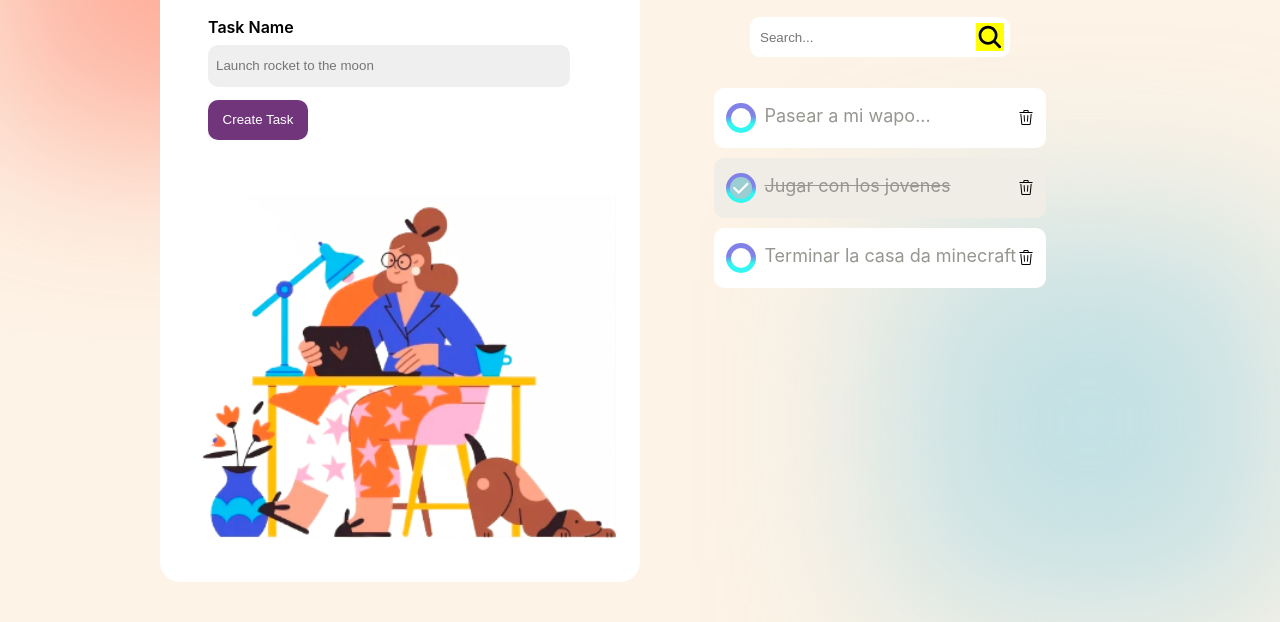
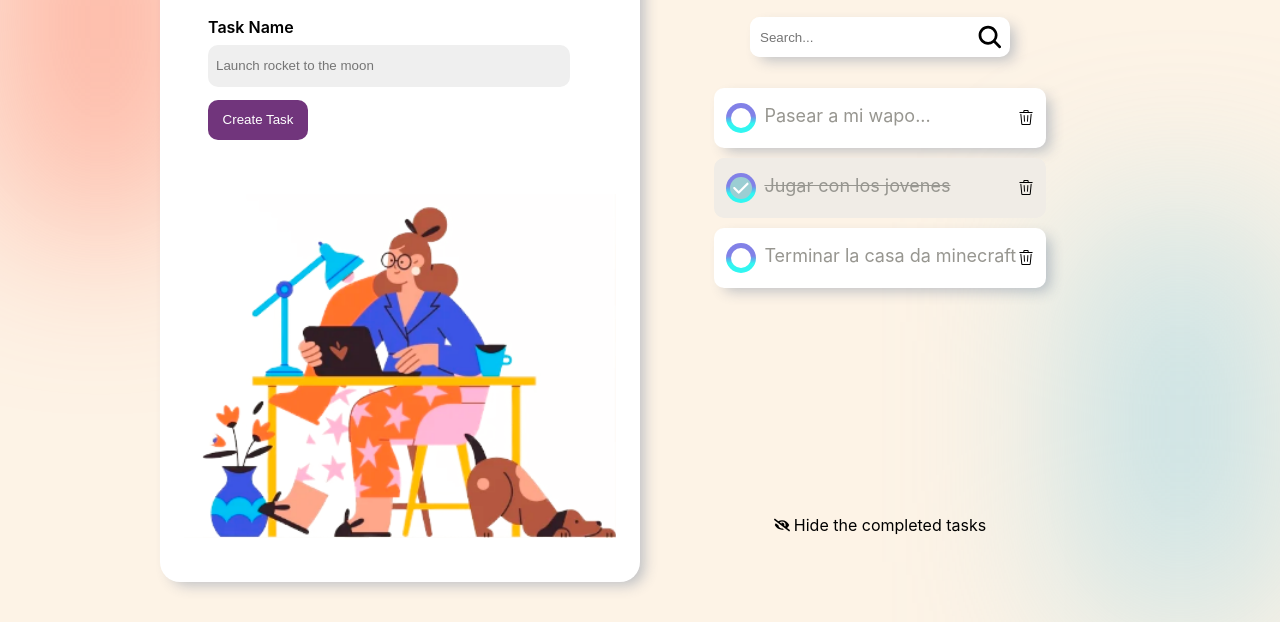
Before and after one commit to erickloolpez/ReactTasks, a React app: page / in a window 1280 px wide. Shown: the part 178-800 px from the top of the page. Built offline with nearby package versions, Linux system fonts and the light colour scheme.

```diff
--- a/src/App/App.js
+++ b/src/App/App.js
@@ -8,8 +8,8 @@
     <TodoProvider>
       <LeftSide />
       <RightSide />
-      <div className='borderLeft' style={{ position: 'absolute', width: 400, height: 400, top: -80, left: -10 }}></div>
-      <div className='borderRight' style={{ position: 'absolute', width: 400, height: 400, bottom: 0, right: -10 }}></div>
+      <div className='borderLeft' style={{ position: 'absolute', width: 200, height: 400, top: 0, left: 0 }}></div>
+      <div className='borderRight' style={{ position: 'absolute', width: 200, height: 400, bottom: 0, right: 0 }}></div>
     </TodoProvider>
   );
 }
--- a/src/Components/LeftSide/CreateTask.js
+++ b/src/Components/LeftSide/CreateTask.js
@@ -1,27 +1,36 @@
-import React,{useState} from 'react'
+import React, { useState } from 'react'
 import women from '../../Assets/images/women.png'
 import useTodo from '../../Hooks/useTodo'
+import './style.css'
 
 function CreateTask() {
-  const {addTodo} = useTodo()
+  const { addTodo } = useTodo()
   const [newTask, setNewTask] = useState('')
+  const [error, setError] = useState({state:false,text:'LLena el campo con la tarea :3'})
   return (
-    <div style={{ width: '75%', height: '90%', backgroundColor: 'white', display: 'flex', flexDirection: 'column', alignItems: 'center', borderRadius:20 }}>
-      <div style={{ width: '80%', height: '20%', display: 'flex', alignItems: 'flex-end',}}>
-        <h1 style={{color:'#2C1234',fontSize:40}}>Create new task</h1>
+    <div className={'boxLeft'} style={{ width: '75%', height: '90%', backgroundColor: 'white', display: 'flex', flexDirection: 'column', alignItems: 'center', borderRadius: 20 }}>
+      <div style={{ width: '80%', height: '20%', display: 'flex', alignItems: 'flex-end', }}>
+        <h1 style={{ color: '#2C1234', fontSize: 40 }}>Create new task</h1>
       </div>
-      <form style={{ width: '80%', height: '20%',  display: 'flex', flexDirection: 'column', justifyContent: 'center' }}>
+      <form style={{ width: '80%', height: '20%', display: 'flex', flexDirection: 'column', justifyContent: 'center' }}>
         <div style={{ width: '100%' }}>
           <label style={{ fontSize: 16, fontWeight: 600, }}>Task Name</label>
-          <input style={{ width: '90%', height: 40, margin: 0, paddingInline: 8, outline: 'none', marginTop: 8,background:'#EFEFEF',border:'none',borderRadius:10 }} placeholder={'Launch rocket to the moon'} value={newTask} onChange={(event)=>{
+          <input style={{ width: '90%', height: 40, margin: 0, paddingInline: 8, outline: 'none', marginTop: 8, background: '#EFEFEF', border: 'none', borderRadius: 10 }} placeholder={'Launch rocket to the moon'} value={newTask} onChange={(event) => {
+            setError(false)
             const value = event.target.value
             setNewTask(value)
           }} />
         </div>
-        <button style={{ width: 100, height: 40, marginTop: 13, background:'#71357C', color:'white', border:'none', borderRadius:10 }} onClick={(event)=>{
+        {error.state && <p style={{ fontSize: 12, color: 'red' }}>{error.text}</p>}
+        <button style={{ width: 100, height: 40, marginTop: 13, background: '#71357C', color: 'white', border: 'none', borderRadius: 10, cursor: 'pointer' }} onClick={(event) => {
           event.preventDefault()
-          addTodo(newTask)
-          setNewTask('')
+          if (newTask.length > 0 && newTask !== '') {
+            if (addTodo(newTask)) {
+              setError({state:true, text:'Ya existe una tarea igual :('})
+            }
+          } else {
+            setError({state:true,text:'Llena el campo con la tarea :3'})
+          }
         }}>Create Task</button>
       </form>
       <div style={{ width: '90%', height: '60%', }}>
--- /dev/null
+++ b/src/Components/LeftSide/style.css
@@ -0,0 +1,5 @@
+.boxLeft {
+    -webkit-box-shadow: 7px 6px 14px -3px rgba(46, 74, 117, 0.31);
+    -moz-box-shadow: 7px 6px 14px -3px rgba(46, 74, 117, 0.31);
+    box-shadow: 7px 6px 14px -3px rgba(46, 74, 117, 0.31);
+}
--- a/src/Components/RightSide/YourTasks.js
+++ b/src/Components/RightSide/YourTasks.js
@@ -1,13 +1,38 @@
-import React, { useState } from 'react'
+import React, { useState, useEffect } from 'react'
+
 import { IoSearch } from "react-icons/io5";
 import './style.css'
 import { Task } from './Task';
 import useTodo from '../../Hooks/useTodo'
-import {TaskLoading} from './TaskLoading'
+import { TaskLoading } from './TaskLoading'
+import { FaEyeSlash, FaEye } from "react-icons/fa";
 
 function YourTasks() {
   const [searchValue, setSearchValue] = useState('')
   const { filterTodos, depureTodos, loading, error } = useTodo()
+  const [taskList, setTaskList] = useState([...depureTodos])
+  const [hide, setHide] = useState(false)
+
+  useEffect(() => {
+    const filterTasks = () => {
+      if (hide) {
+        return depureTodos.filter((todo) => !todo.completed);
+      }
+      return depureTodos;
+    };
+    setTaskList(filterTasks());
+  }, [depureTodos, hide]);
+
+  const onlyIncomplete = (hide) => {
+    const allTasks = [...depureTodos]
+    let filter
+    if (hide) {
+      filter = allTasks.filter((task) => (!task.completed))
+    } else {
+      filter = allTasks
+    }
+    setTaskList(filter)
+  }
 
   const completed = depureTodos.filter((todo) => (todo.completed))
   return (
@@ -15,16 +40,16 @@
       <div style={{ width: '80%', height: '30%', display: 'flex', flexDirection: 'column', alignItems: 'center', justifyContent: 'center', }}>
         <h1 className='task-title' style={{ fontSize: 70, margin: 0, }}>Your tasks</h1>
         <h2 style={{ margin: 0 }}>Completed {completed.length} to {depureTodos.length}</h2>
-        <div style={{ width: 260, height: 40, display: 'flex', alignItems: 'center', borderRadius: 10, backgroundColor: 'white', overflow: 'hidden', marginTop: 20 }}>
+        <div className={'task'} style={{ width: 260, height: 40, display: 'flex', alignItems: 'center', borderRadius: 10, backgroundColor: 'white', overflow: 'hidden', marginTop: 20 }}>
           <input style={{ width: '80%', height: '100%', margin: 0, paddingInline: 10, border: 'none', outline: 'none' }} placeholder={'Search...'} value={searchValue} onChange={(event) => {
             const value = event.target.value
             setSearchValue(value)
-            filterTodos(value)
+            setTaskList(filterTodos(value, hide))
           }} />
-          <IoSearch size={28} style={{ backgroundColor: 'yellow', marginRight: 6 }} />
+          <IoSearch size={28} style={{ marginRight: 6 }} />
         </div>
       </div>
-      <div style={{ width: '80%', height: '60%', display: 'flex', flexDirection: 'column', alignItems: 'center', }}>
+      <div className={'yourTasks'} style={{ width: '80%', height: '60%', display: 'flex', flexDirection: 'column', alignItems: 'center', overflowY: 'auto' }}>
         {loading && (
           <>
             <TaskLoading />
@@ -36,16 +61,44 @@
         )}
         {error && <p>Desesperte, hubo un error</p>}
         {(!loading && depureTodos.length === 0) && <p>!Create your first Task!</p>}
-        {(!loading && !error) && depureTodos.map((todo, index) => (
+        {(!loading && !error) && taskList.map((todo, index) => (
           <Task key={index} todo={todo} />
         ))}
-
       </div>
-      <div style={{ width: '90%', height: '10%', }}>
+      <div style={{ width: '80%', height: '10%', display: 'flex', justifyContent: 'center' }}>
+        {taskList.length > 0 && (
+          <div style={{ height: 30, display: 'flex', alignItems: 'center',  cursor: 'pointer' }} onClick={() => {
+            setHide((prevHide) => {
+              const newHide = !prevHide;
+              onlyIncomplete(newHide);
+              return newHide;
+            });
+          }}>
+            {hide ? <SeeCompleted /> : <DontSeeCompleted />}
+          </div>
+        )}
       </div>
 
     </div>
   )
 }
 
+function SeeCompleted() {
+  return (
+    <>
+      <FaEye />
+      <p style={{ margin: 0, marginLeft: 4 }}>See all your tasks</p>
+    </>
+  )
+}
+
+function DontSeeCompleted() {
+  return (
+    <>
+      <FaEyeSlash />
+      <p style={{ margin: 0, marginLeft: 4 }}>Hide the completed tasks</p>
+    </>
+  )
+}
+
 export { YourTasks }
--- a/src/Components/RightSide/style.css
+++ b/src/Components/RightSide/style.css
@@ -26,31 +26,39 @@
     background-color: #F0ECE6;
 }
 
-.task{
-    background-color:white;
+.task {
+    background-color: white;
+    -webkit-box-shadow: 7px 6px 14px -3px rgba(46, 74, 117, 0.31);
+    -moz-box-shadow: 7px 6px 14px -3px rgba(46, 74, 117, 0.31);
+    box-shadow: 7px 6px 14px -3px rgba(46, 74, 117, 0.31);
 }
 
 .task-complete--p {
     text-decoration: line-through;
 }
 
-.trash:hover{
-    color:red;
-    cursor:pointer;
-    scale:1.2;
+.trash:hover {
+    color: red;
+    cursor: pointer;
+    scale: 1.2;
     transition: size 2s;
 }
 
 .skeleton {
-    opacity : 0.7;
-    animation:skeleton-loading 1s linear infinite alternate;
+    opacity: 0.7;
+    animation: skeleton-loading 1s linear infinite alternate;
 }
 
-@keyframes skeleton-loading{
-    0%{
-        background-color:hsl(200,20%,70%);
+@keyframes skeleton-loading {
+    0% {
+        background-color: hsl(200, 20%, 70%);
     }
-    100%{
-        background-color: hsl(200,20%,95%);
+
+    100% {
+        background-color: hsl(200, 20%, 95%);
     }
 }
+
+.yourTasks::-webkit-scrollbar{
+    display: none;
+}
--- a/src/Context/Todo.js
+++ b/src/Context/Todo.js
@@ -4,14 +4,21 @@
 export const TodoContext = createContext()
 
 export function TodoProvider({ children }) {
-    const [todoList, setTodoList] = useState(ListTodos)
     const [depureTodos, setDepureTodos] = useState([])
     const [loading, setLoading] = useState(true)
     const [error, setError] = useState(false)
 
-    const filterTodos = (text) => {
-        const filter = depureTodos.filter((todo) => (todo.text.toLowerCase().includes(text.toLowerCase())))
-        setDepureTodos(filter)
+    const filterTodos = (text, hide) => {
+        let filterCompleted
+        let filter
+        if (hide) {
+            filterCompleted = depureTodos.filter((task) => (!task.completed))
+            filter = filterCompleted.filter((todo) => (todo.text.toLowerCase().includes(text.toLowerCase())))
+        } else {
+            filter = depureTodos.filter((todo) => (todo.text.toLowerCase().includes(text.toLowerCase())))
+        }
+
+        return filter
     }
 
     const checkTodo = (text) => {
@@ -32,8 +39,16 @@
             completed: false
         }
 
-        depureTodos.push(todo)
-        saveItem([...depureTodos])
+        let exist = depureTodos.find((todo) => (todo.text === text))
+
+        if (exist) {
+            return true
+        } else {
+            depureTodos.push(todo)
+            saveItem([...depureTodos])
+            return false
+        }
+
     }
 
     const saveItem = (newItem) => {
@@ -67,8 +82,6 @@
 
 
     const valueContext = {
-        todoList,
-        setTodoList,
         filterTodos,
         depureTodos,
         checkTodo,
--- a/src/index.css
+++ b/src/index.css
@@ -21,6 +21,7 @@
   grid-template-rows:100%;
   grid-template-columns:50% 50%;
   position:relative;
+  overflow:hidden;
 }
 
 code {
```
Also changed, not shown: package.json (+6 -1 lines), 2 other files.
